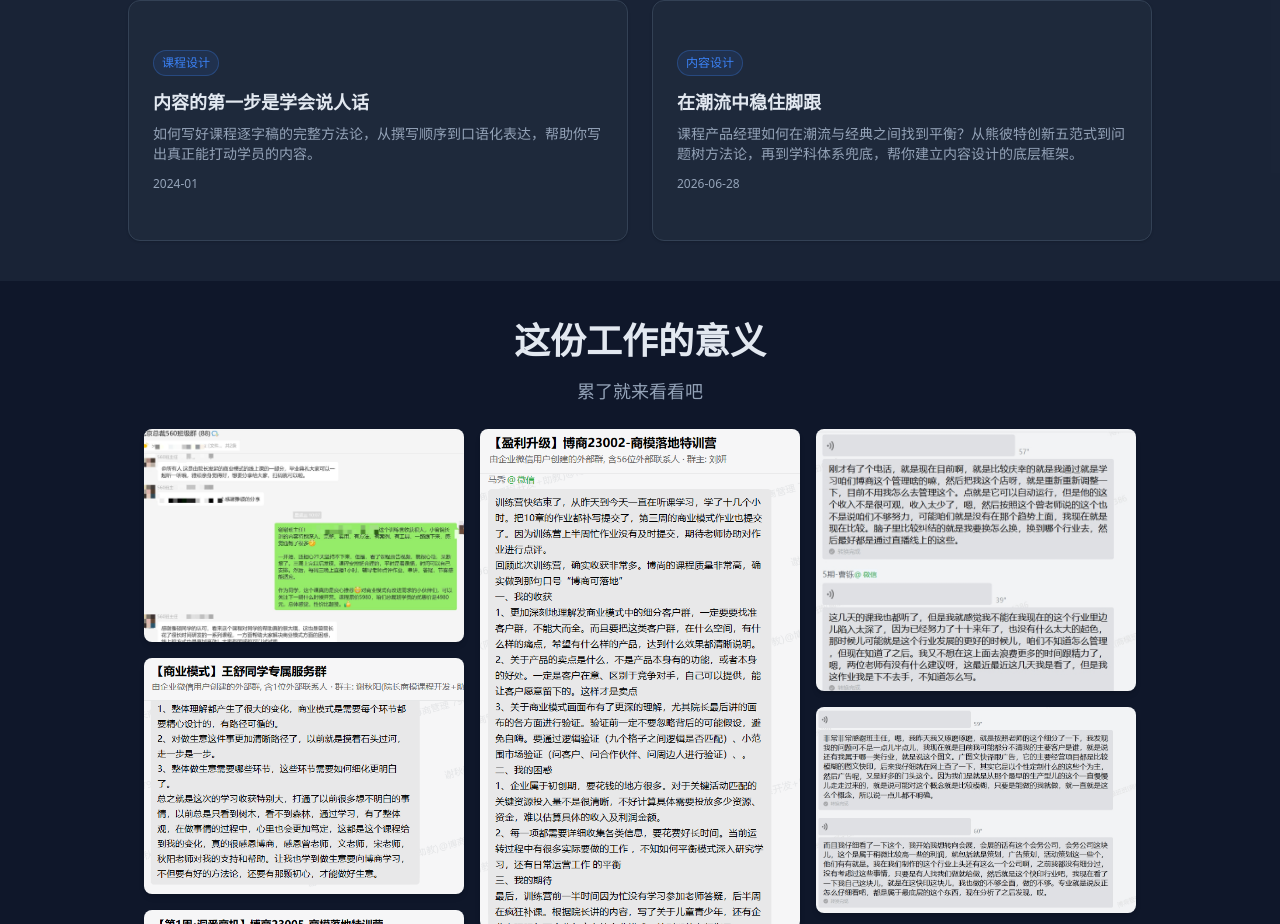
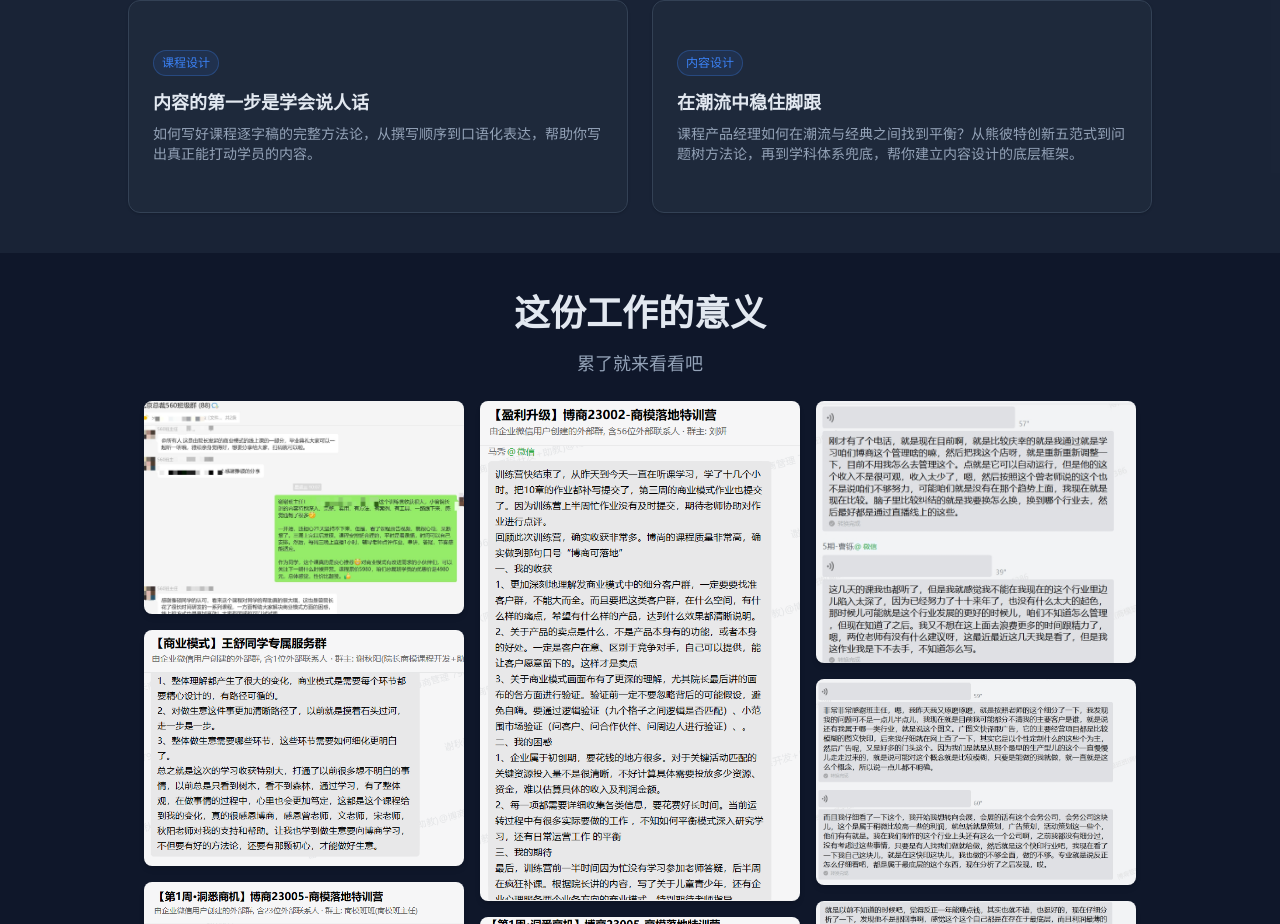
Before and after one commit to xqyclin910-oss/clin-portfolio, a Next.js app: page / in a window 1280 px wide. Shown: the part 6178-7102 px from the top of the page. Built offline with nearby package versions, Linux system fonts and the light colour scheme.

Commit message:
fix: 删除博客区域所有日期显示（卡片+详情页）
Coze-Commit-Type: user
Coze-User-ID: 1132941795395483
Coze-Conversation-ID: 9004599

```diff
--- a/src/app/blog/[slug]/page.tsx
+++ b/src/app/blog/[slug]/page.tsx
@@ -527,8 +527,6 @@ export default async function BlogPage({ params }: { params: Promise<{ slug: str
           <h1 className="text-3xl md:text-4xl font-bold text-foreground mb-4 leading-tight">
             {article.title}
           </h1>
-          {/* 日期 */}
-          <p className="text-sm text-muted-foreground">{article.date}</p>
         </div>
 
         {/* 文章内容 */}
--- a/src/components/portfolio/BlogSection.tsx
+++ b/src/components/portfolio/BlogSection.tsx
@@ -60,16 +60,9 @@ export function BlogSection() {
                     </h3>
 
                     {/* 摘要 */}
-                    <p className="text-sm text-muted-foreground mb-3 line-clamp-3">
+                    <p className="text-sm text-muted-foreground line-clamp-3">
                       {blog.excerpt}
                     </p>
-
-                    {/* 日期 */}
-                    {blog.date && (
-                      <p className="text-xs text-muted-foreground">
-                        {blog.date}
-                      </p>
-                    )}
                   </CardContent>
                 </Card>
               </Link>
```
